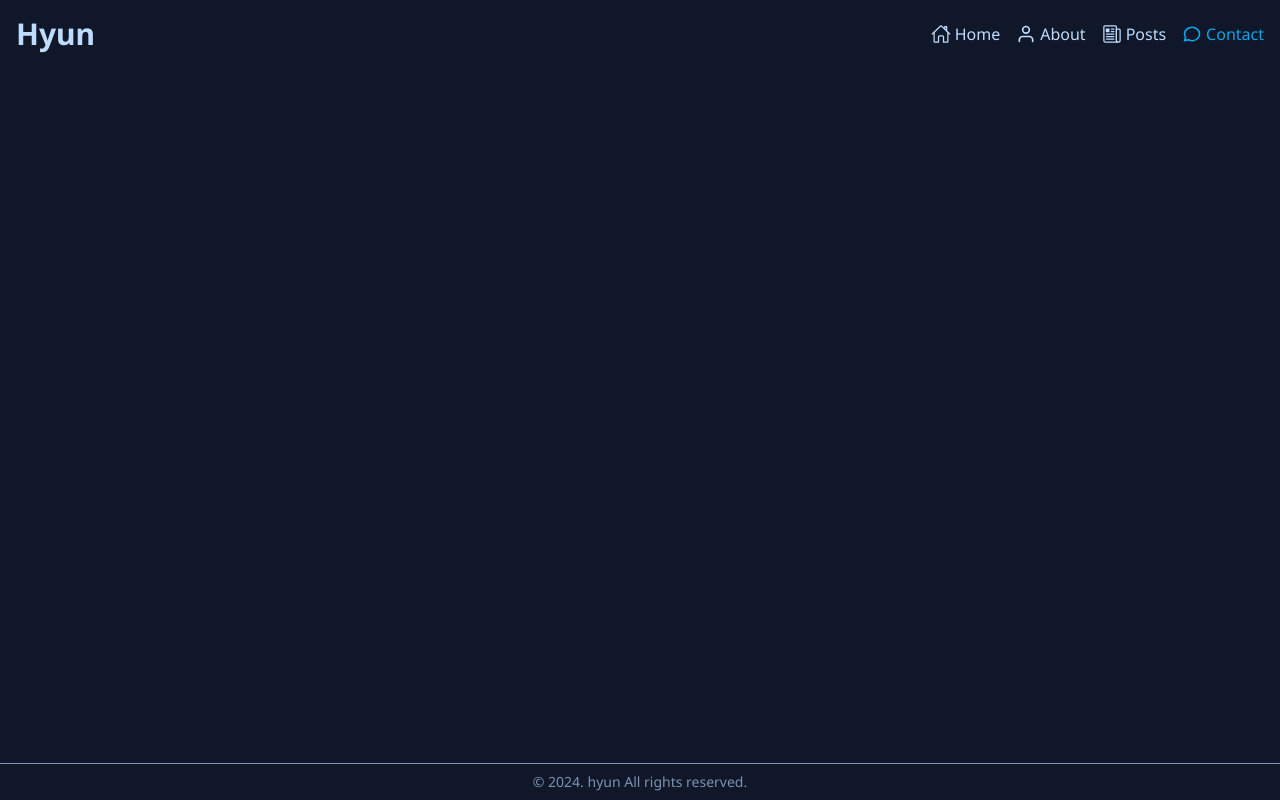
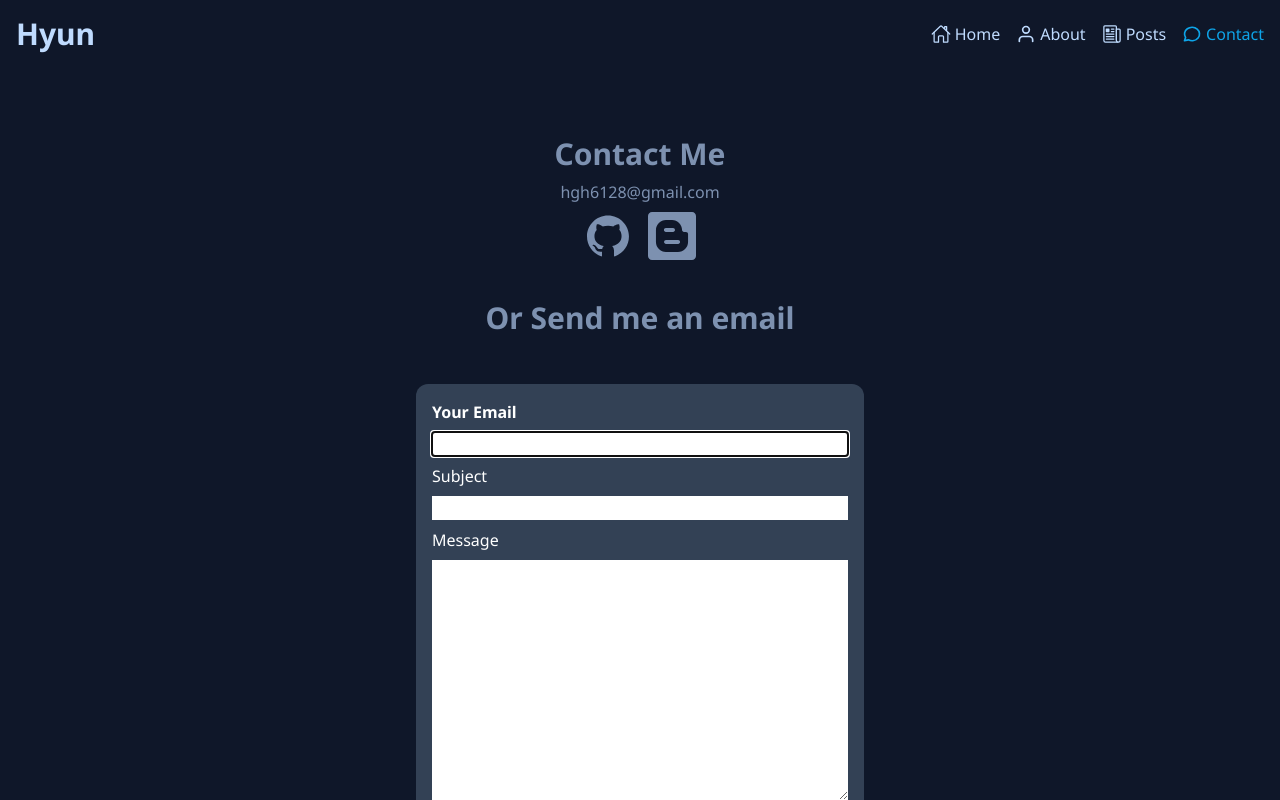
Before and after one commit to GangHyun95/blog, a Next.js app: page /contact in a window 1280 px wide. Built offline with nearby package versions, Linux system fonts and the light colour scheme.

Commit message:
about, contact 페이지 UI 작업

```diff
--- a/src/app/about/page.tsx
+++ b/src/app/about/page.tsx
@@ -1,3 +1,44 @@
+import Hero from '@/components/Hero';
+
+const TITLE_CLASS = 'gradient-text text-2xl font-bold my-2';
 export default function AboutPage() {
-    return <p>About me</p>;
+    return (
+        <>
+            <Hero />
+            <section className='p-8 text-center'>
+                <h2 className={TITLE_CLASS}>Who Am I?</h2>
+                <p>
+                    사용자 경험을 중시하는 프론트엔드 개발자
+                    <br />
+                    편리하고 직관적인 웹앱 개발을 추구합니다.
+                </p>
+                <h2 className={TITLE_CLASS}>Career</h2>
+                <ul className='flex flex-col gap-3'>
+                    <li>
+                        엔디소프트(주)
+                        <br />
+                        <span className='text-sm'>
+                            (2023.07.01 ~ 2024.08.01)
+                        </span>
+                    </li>
+                    <li>
+                        [KDT] 기업요구를 반영한 프론트엔드(React) 개발자 양성
+                        과정 수료
+                        <br />
+                        <span className='text-sm'>
+                            (2022.10.28 ~ 2023.04.13)
+                        </span>
+                    </li>
+                </ul>
+                <h2 className={TITLE_CLASS}>Skills</h2>
+                <p>
+                    React, Next.js
+                    <br />
+                    Git, Source Tree
+                    <br />
+                    VS Code
+                </p>
+            </section>
+        </>
+    );
 }
--- a/src/app/contact/page.tsx
+++ b/src/app/contact/page.tsx
@@ -1,3 +1,25 @@
+import ContactForm from '@/components/ContactForm';
+import { AiFillGithub } from 'react-icons/ai';
+import { SiBlogger } from 'react-icons/si';
+
+const LINKS = [
+    { icon: <AiFillGithub />, url: 'https://github.com/GangHyun95' },
+    { icon: <SiBlogger />, url: 'https://hy-un.tistory.com/' },
+];
 export default function ContactPage() {
-    return <p>Contact us</p>;
+    return (
+        <section className='pt-32 flex flex-col items-center'>
+            <h2 className='text-3xl font-bold my-2'>Contact Me</h2>
+            <p>hgh6128@gmail.com</p>
+            <div className='flex gap-4 my-2'>
+                {LINKS.map((link, index) => (
+                    <a key={index} href={link.url} target='_blank' rel='noreferrer' className='text-5xl hover-class'>
+                        {link.icon}
+                    </a>
+                ))}
+            </div>
+            <h2 className='text-3xl font-bold my-8'>Or Send me an email</h2>
+            <ContactForm />
+        </section>
+    );
 }
--- /dev/null
+++ b/src/components/Banner.tsx
@@ -0,0 +1,14 @@
+export type BannerData = {
+    message: string;
+    state: 'success' | 'error';
+}
+
+export default function Banner({banner: { message,state }}: {banner:BannerData}) {
+    const isSuccess = state === 'success';
+    const icon = isSuccess ? '✅' : '❗️';
+    return (
+        <p className={`p-2 rounded-xl w-full text-center max-w ${isSuccess ? 'bg-green-300' : 'bg-red-300'}`}>
+            {`${icon} ${message}`}
+        </p>
+    );
+}
--- /dev/null
+++ b/src/components/ContactForm.tsx
@@ -0,0 +1,75 @@
+'use client';
+
+import { ChangeEvent, FormEvent, useState } from 'react';
+import Banner, { BannerData } from './Banner';
+
+type Form = {
+    from: string;
+    subject: string;
+    message: string;
+};
+export default function ContactForm() {
+    const [form, setForm] = useState<Form>({
+        from: '',
+        subject: '',
+        message: '',
+    });
+    const [banner, setBanner] = useState<BannerData | null>(null);
+    const onChange = (
+        e: ChangeEvent<HTMLInputElement | HTMLTextAreaElement>
+    ) => {
+        const { name, value } = e.target;
+        setForm((prev) => ({ ...prev, [name]: value }));
+    };
+    const onSubmit = (e: FormEvent<HTMLFormElement>) => {
+        e.preventDefault();
+        console.log(form);
+        setBanner({ message: 'TEST', state: 'error' });
+        // setTimeout(() => {
+        //     setBanner(null);
+        // }, 3000);
+    };
+    return (
+        <section className='w-full max-w-md'>
+            {banner && <Banner banner={banner} />}
+            <form
+                onSubmit={onSubmit}
+                className='flex flex-col gap-2 my-4 p-4 bg-slate-700 rounded-xl text-white'
+            >
+                <label className='font-semibold' htmlFor='from'>
+                    Your Email
+                </label>
+                <input
+                    type='email'
+                    id='from'
+                    name='from'
+                    required
+                    autoFocus
+                    value={form.from}
+                    onChange={onChange}
+                />
+                <label htmlFor='subject'>Subject</label>
+                <input
+                    className='font-semibold'
+                    type='text'
+                    id='subject'
+                    name='subject'
+                    required
+                    value={form.subject}
+                    onChange={onChange}
+                />
+                <label htmlFor='message'>Message</label>
+                <textarea
+                    className='font-semibold'
+                    rows={10}
+                    id='message'
+                    name='message'
+                    required
+                    value={form.message}
+                    onChange={onChange}
+                />
+                <button className='bg-slate-300 text-black font-bold hover:bg-slate-400'>Submit</button>
+            </form>
+        </section>
+    );
+}
```
